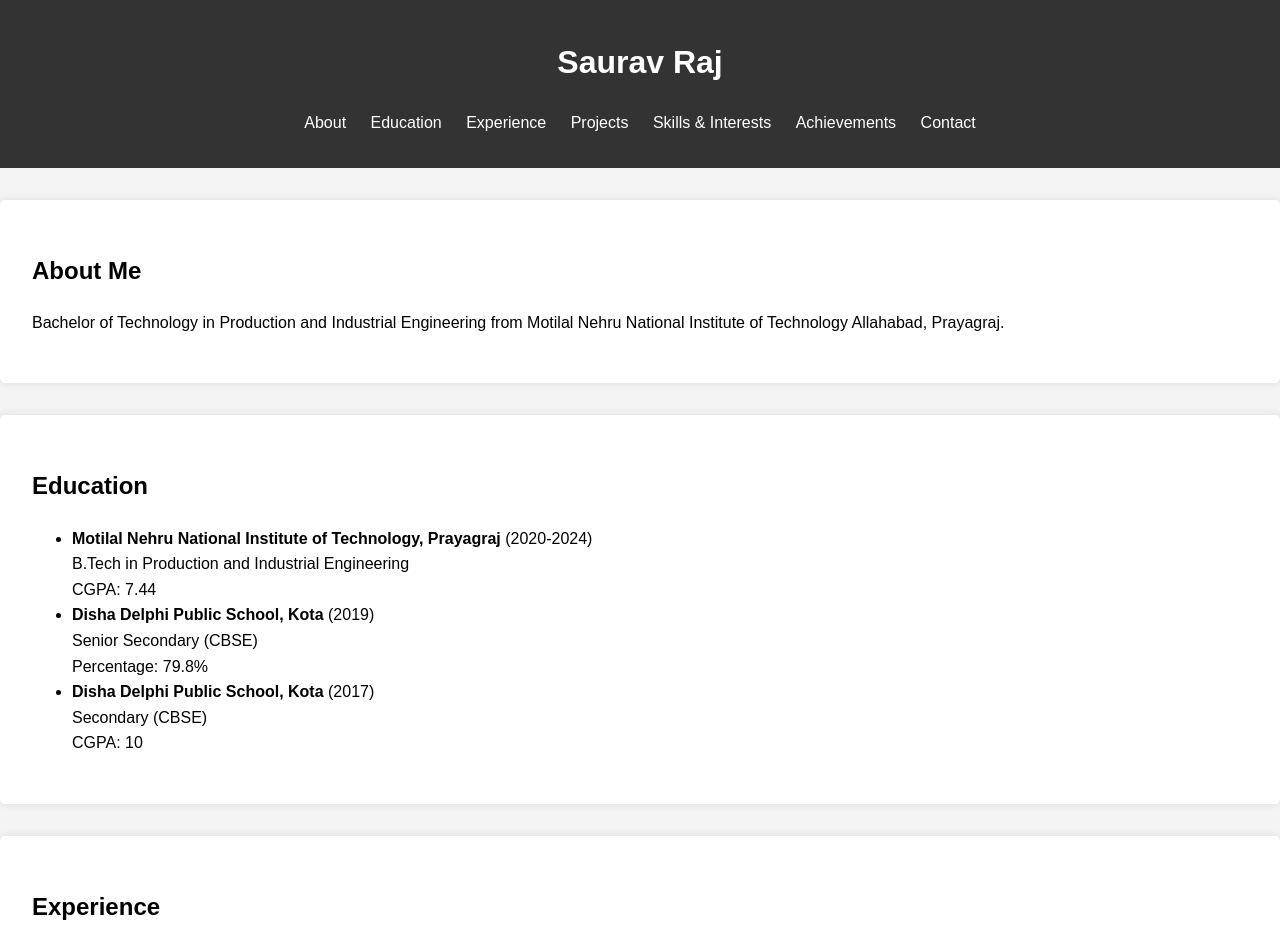
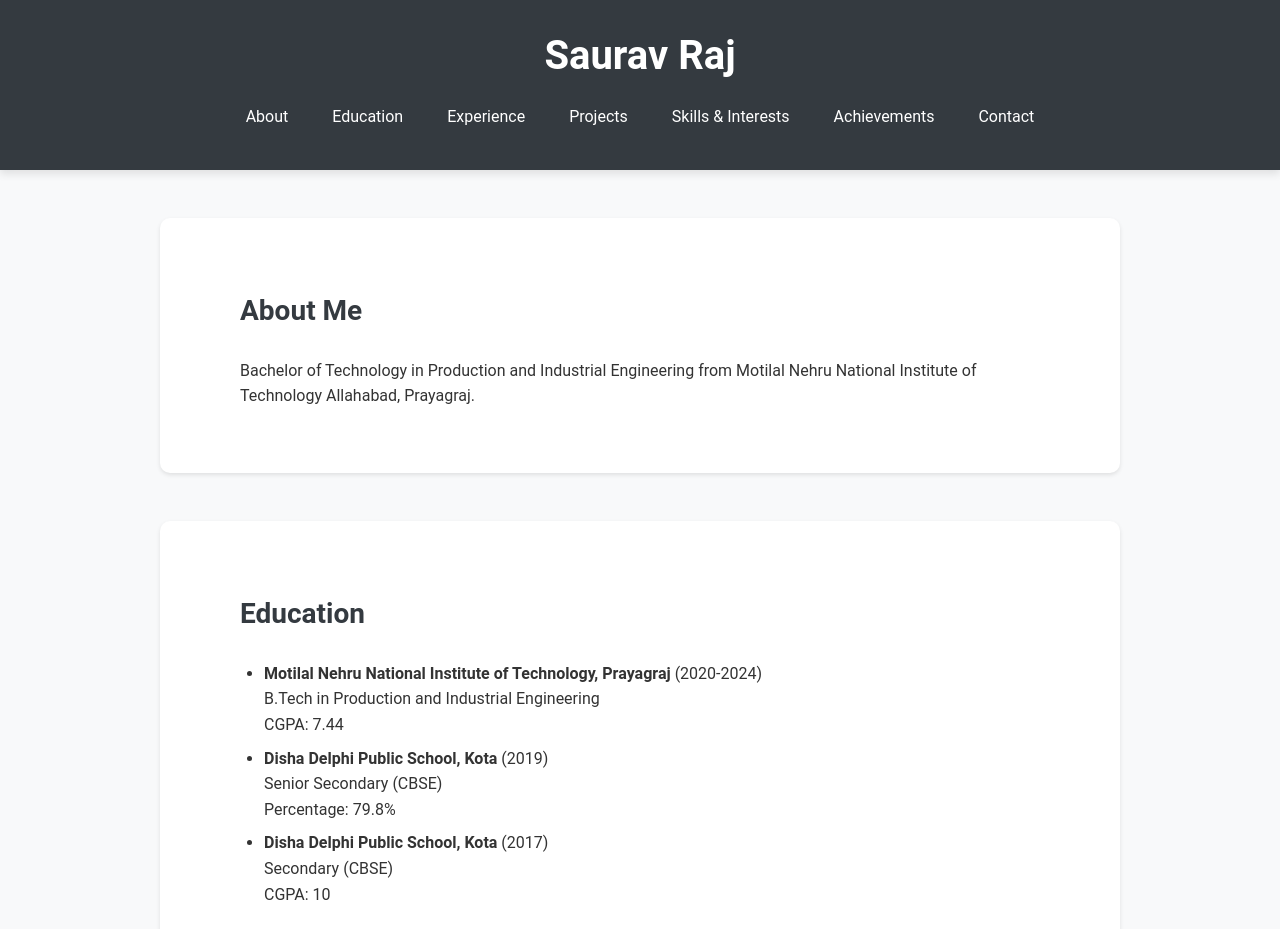
Before and after one commit to sauravraj276/sauravraj276.github.io, a plain HTML site: page index.html in a window 1280 px wide. Shown: the top 929 px of the page. Drawn offline with Linux system fonts and the light colour scheme.

Commit message:
Update styles.css

```diff
--- a/styles.css
+++ b/styles.css
@@ -1,16 +1,24 @@
+/* General styles */
 body {
-    font-family: Arial, sans-serif;
+    font-family: 'Roboto', sans-serif;
     line-height: 1.6;
     margin: 0;
     padding: 0;
-    background-color: #f4f4f4;
+    background-color: #f8f9fa;
+    color: #333;
 }
 
 header {
-    background: #333;
+    background: #343a40;
     color: #fff;
-    padding: 1rem 0;
+    padding: 1.5rem 0;
     text-align: center;
+    box-shadow: 0 4px 8px rgba(0,0,0,0.1);
+}
+
+header h1 {
+    margin: 0;
+    font-size: 2.5rem;
 }
 
 nav ul {
@@ -20,25 +28,72 @@
 
 nav ul li {
     display: inline;
-    margin: 0 10px;
+    margin: 0 15px;
 }
 
 nav ul li a {
     color: #fff;
     text-decoration: none;
+    font-size: 1rem;
+}
+
+nav ul li a:hover {
+    text-decoration: underline;
 }
 
 section {
-    padding: 2rem;
+    padding: 3rem 2rem;
     margin: 2rem 0;
     background: #fff;
-    box-shadow: 0 0 10px rgba(0,0,0,0.1);
-    border-radius: 5px;
+    box-shadow: 0 2px 4px rgba(0,0,0,0.1);
+    border-radius: 10px;
+}
+
+section h2 {
+    font-size: 1.75rem;
+    color: #343a40;
+    margin-bottom: 1.5rem;
+}
+
+section p, section ul {
+    margin: 0 0 1rem 0;
+}
+
+section ul {
+    padding-left: 1.5rem;
+}
+
+section ul li {
+    margin-bottom: 0.5rem;
 }
 
 footer {
     text-align: center;
     padding: 1rem 0;
-    background: #333;
+    background: #343a40;
     color: #fff;
+    margin-top: 3rem;
+    box-shadow: 0 -4px 8px rgba(0,0,0,0.1);
 }
+
+a {
+    color: #007bff;
+}
+
+a:hover {
+    text-decoration: none;
+    color: #0056b3;
+}
+
+/* Responsive design */
+@media (min-width: 768px) {
+    nav ul li {
+        margin: 0 20px;
+    }
+
+    section {
+        padding: 3rem 5rem;
+        margin: 3rem auto;
+        max-width: 800px;
+    }
+}
```
